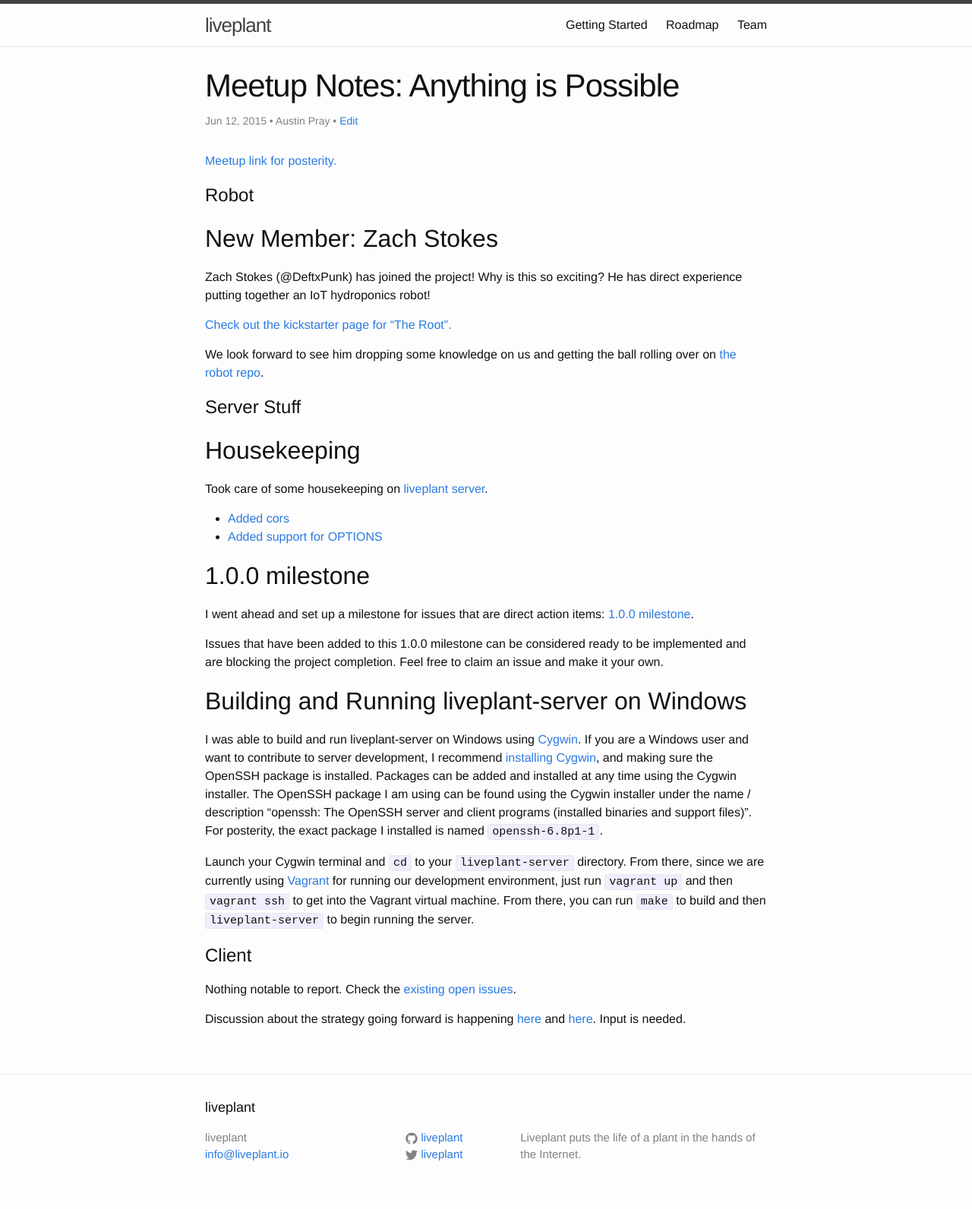
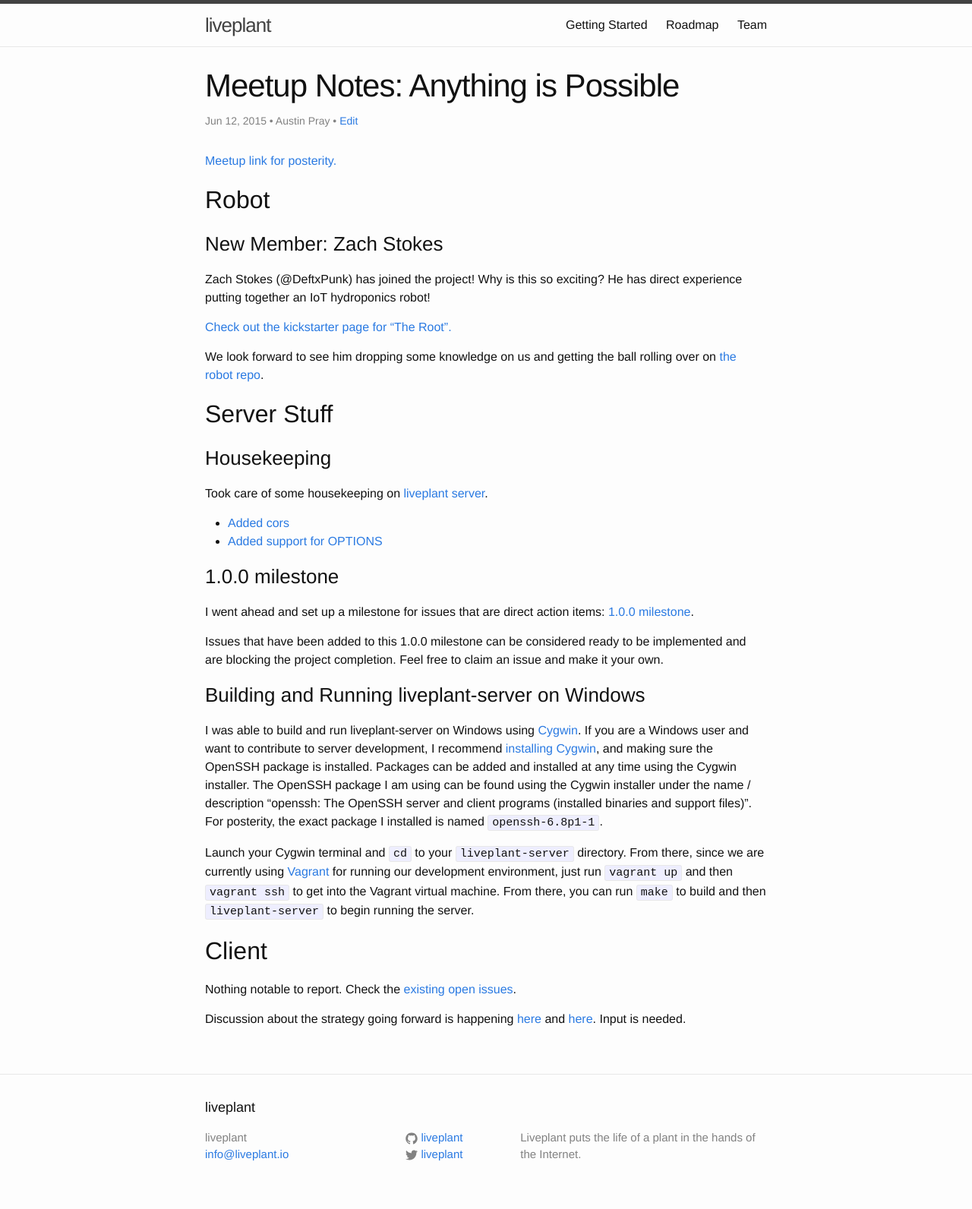
Before and after one commit to liveplant/about.liveplant.io, a Jekyll site: the page built from _posts/2015-06-12-anything-is-possible.markdown, in a window 1280 px wide. Shown: the whole page at 76% size. Built offline with Jekyll 4.4.1, drawn with Linux system fonts in a browser that asks for light colours; comment, search, counter and statistics services are not loaded.

Commit message:
unbork headers

```diff
--- a/_posts/2015-06-12-anything-is-possible.markdown
+++ b/_posts/2015-06-12-anything-is-possible.markdown
@@ -8,9 +8,9 @@ author: Austin Pray
 
 [Meetup link for posterity.](http://www.meetup.com/Dallas-Web-Mobile-Development-Meetup/events/223056727/)
 
-# Robot
+## Robot
 
-## New Member: Zach Stokes
+### New Member: Zach Stokes
 
 Zach Stokes (@DeftxPunk) has joined the project! Why is this so exciting? He
 has direct experience putting together an IoT hydroponics robot!
@@ -20,16 +20,16 @@ has direct experience putting together an IoT hydroponics robot!
 We look forward to see him dropping some knowledge on us and getting the ball
 rolling over on [the robot repo](https://github.com/liveplant/liveplant-bot).
 
-# Server Stuff
+## Server Stuff
 
-## Housekeeping
+### Housekeeping
 
 Took care of some housekeeping on [liveplant server](https://github.com/liveplant/liveplant-server).
 
 - [Added cors](https://github.com/liveplant/liveplant-server/issues/14)
 - [Added support for OPTIONS](https://github.com/liveplant/liveplant-server/issues/14)
 
-## 1.0.0 milestone
+### 1.0.0 milestone
 
 I went ahead and set up a milestone for issues that are direct action items: [1.0.0 milestone](https://github.com/liveplant/liveplant-server/milestones/1.0.0).
 
@@ -37,7 +37,7 @@ Issues that have been added to this 1.0.0 milestone can be considered ready to
 be implemented and are blocking the project completion. Feel free to claim an
 issue and make it your own.
 
-## Building and Running liveplant-server on Windows
+### Building and Running liveplant-server on Windows
 
 I was able to build and run liveplant-server on Windows using [Cygwin](https://www.cygwin.com/).
 If you are a Windows user and want to contribute to server development, I
@@ -54,7 +54,7 @@ for running our development environment, just run `vagrant up` and then `vagrant
 to get into the Vagrant virtual machine. From there, you can run `make` to build and
 then `liveplant-server` to begin running the server.
 
-# Client
+## Client
 
 Nothing notable to report. Check the [existing open issues](https://github.com/liveplant/liveplant.io/issues).
 
```
